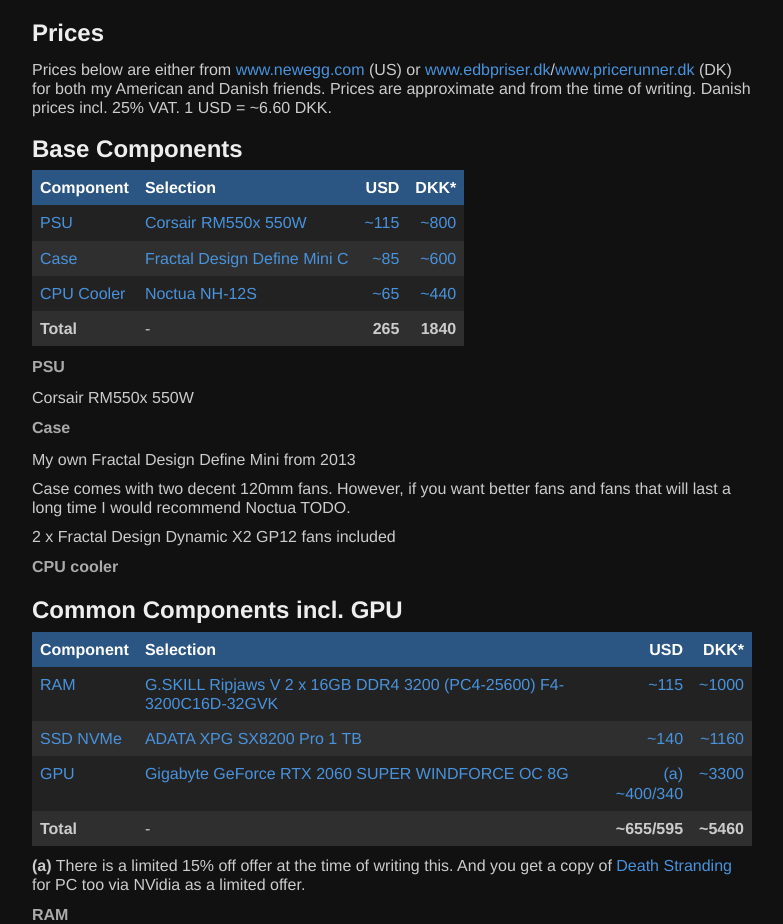
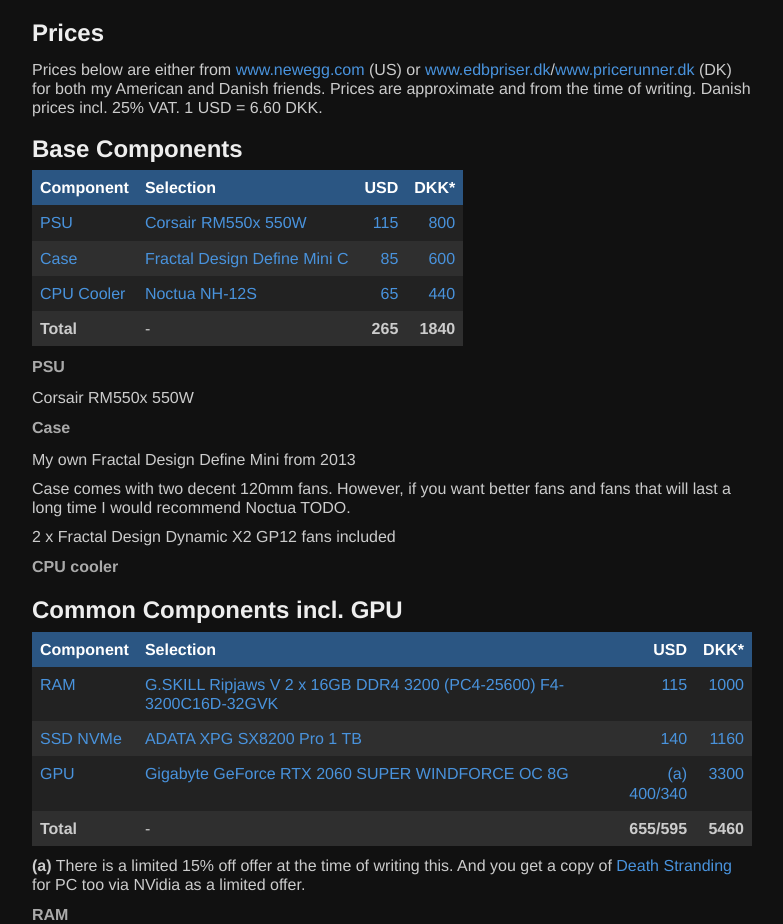
Before and after one commit to nietras/nietras.github.io, a Jekyll site: the page built from _posts/2020-07-01-CorePC-v01.md, in a window 1280 px wide and 1400 px high, scrolled down 1039 px. Shown: the part 199-1123 px from the top of the window, without its empty margins (248-1031 px from the left). Built offline with Jekyll 4.4.1, drawn with Linux system fonts in a browser that asks for light colours; some of the changed text lies outside the part shown.

Commit message:
remove tilde

```diff
--- a/_posts/2020-07-01-CorePC-v01.md
+++ b/_posts/2020-07-01-CorePC-v01.md
@@ -45,16 +45,16 @@
 for both my American and Danish friends.
 Prices are approximate and from the time of writing.
 Danish prices incl. 25% VAT.
-1 USD = ~6.60 DKK.
+1 USD = 6.60 DKK.
 
 
 ## Base Components
 
 |Component      |Selection           |USD    |DKK*    |
 |----------|:-------------------|------:|-------:|
-|[PSU](https://en.wikipedia.org/wiki/ATX#Power_supply) |[Corsair RM550x 550W](https://www.corsair.com/eu/en/Categories/Products/Power-Supply-Units/Power-Supply-Units-Advanced/RMx-Series/p/CP-9020177-EU) | [~115](https://www.newegg.com/corsair-rmx-series-rm550x-cp-9020177-na-550w/p/N82E16817139231)| [~800](https://www.edbpriser.dk/produkt/corsair-rmx-series-rm550x-3149738/?searched=rm500x)|
-|[Case](https://en.wikipedia.org/wiki/Computer_case) |[Fractal Design Define Mini C](https://www.fractal-design.com/products/cases/define/define-mini-c/black/) | [~85](https://www.newegg.com/black-fractal-design-define-mini-c-micro-atx-mini-tower/p/N82E16811352064)| [~600](https://www.pricerunner.dk/pl/186-3663561/Kabinetter/Fractal-Design-Define-Mini-C-Sammenlign-Priser)|
-|[CPU Cooler](https://en.wikipedia.org/wiki/Computer_cooling) |[Noctua NH-12S]()|[~65](https://www.newegg.com/noctua-nh-u12s/p/N82E16835608040)|[~440](https://www.pricerunner.dk/pl/184-3500421/Computer-koeling/Noctua-NH-U12S-Sammenlign-Priser)|
+|[PSU](https://en.wikipedia.org/wiki/ATX#Power_supply) |[Corsair RM550x 550W](https://www.corsair.com/eu/en/Categories/Products/Power-Supply-Units/Power-Supply-Units-Advanced/RMx-Series/p/CP-9020177-EU) | [115](https://www.newegg.com/corsair-rmx-series-rm550x-cp-9020177-na-550w/p/N82E16817139231)| [800](https://www.edbpriser.dk/produkt/corsair-rmx-series-rm550x-3149738/?searched=rm500x)|
+|[Case](https://en.wikipedia.org/wiki/Computer_case) |[Fractal Design Define Mini C](https://www.fractal-design.com/products/cases/define/define-mini-c/black/) | [85](https://www.newegg.com/black-fractal-design-define-mini-c-micro-atx-mini-tower/p/N82E16811352064)| [600](https://www.pricerunner.dk/pl/186-3663561/Kabinetter/Fractal-Design-Define-Mini-C-Sammenlign-Priser)|
+|[CPU Cooler](https://en.wikipedia.org/wiki/Computer_cooling) |[Noctua NH-12S]()|[65](https://www.newegg.com/noctua-nh-u12s/p/N82E16835608040)|[440](https://www.pricerunner.dk/pl/184-3500421/Computer-koeling/Noctua-NH-U12S-Sammenlign-Priser)|
 |**Total** |-|**265**|**1840**|
 
 
@@ -77,10 +77,10 @@
 
 |Component      |Selection           |USD    |DKK*    |
 |----------|:-------------------|------:|-------:|
-|[RAM](https://en.wikipedia.org/wiki/DDR4_SDRAM) |[G.SKILL Ripjaws V 2 x 16GB DDR4 3200 (PC4-25600) F4-3200C16D-32GVK](https://www.gskill.com/product/165/184/1536110922/F4-3200C16D-32GVKRipjaws-VDDR4-3200MHz-CL16-18-18-38-1.35V32GB-(2x16GB)) | [~115](https://www.newegg.com/g-skill-32gb-288-pin-ddr4-sdram/p/N82E16820232091) | [~1000](https://www.edbpriser.dk/produkt/g-skill-ripjaws-v-ddr4-32-gb-2-x-16-gb-dimm-288-pin-3513768/) |
-|[SSD](https://en.wikipedia.org/wiki/Solid-state_drive) [NVMe](https://en.wikipedia.org/wiki/NVM_Express) | [ADATA XPG SX8200 Pro 1 TB](https://www.xpg.com/us/feature/583/) | [~140](https://www.newegg.com/xpg-sx8200-pro-1tb/p/0D9-0017-000W4)| [~1160](https://www.edbpriser.dk/produkt/adata-xpg-sx8200-pro/)|
-|[GPU]() | [Gigabyte GeForce RTX 2060 SUPER WINDFORCE OC 8G](https://www.gigabyte.com/Graphics-Card/GV-N206SWF2OC-8GD-rev-20#kf)| [(a) ~400/340](https://www.newegg.com/gigabyte-geforce-rtx-2060-super-gv-n206swf2oc-8gd/p/N82E16814932174) | [~3300](https://www.edbpriser.dk/produkt/gigabyte-geforce-rtx-2060-super-windforce-oc-8g/)|
-|**Total** |-|**~655/595**|**~5460**|
+|[RAM](https://en.wikipedia.org/wiki/DDR4_SDRAM) |[G.SKILL Ripjaws V 2 x 16GB DDR4 3200 (PC4-25600) F4-3200C16D-32GVK](https://www.gskill.com/product/165/184/1536110922/F4-3200C16D-32GVKRipjaws-VDDR4-3200MHz-CL16-18-18-38-1.35V32GB-(2x16GB)) | [115](https://www.newegg.com/g-skill-32gb-288-pin-ddr4-sdram/p/N82E16820232091) | [1000](https://www.edbpriser.dk/produkt/g-skill-ripjaws-v-ddr4-32-gb-2-x-16-gb-dimm-288-pin-3513768/) |
+|[SSD](https://en.wikipedia.org/wiki/Solid-state_drive) [NVMe](https://en.wikipedia.org/wiki/NVM_Express) | [ADATA XPG SX8200 Pro 1 TB](https://www.xpg.com/us/feature/583/) | [140](https://www.newegg.com/xpg-sx8200-pro-1tb/p/0D9-0017-000W4)| [1160](https://www.edbpriser.dk/produkt/adata-xpg-sx8200-pro/)|
+|[GPU]() | [Gigabyte GeForce RTX 2060 SUPER WINDFORCE OC 8G](https://www.gigabyte.com/Graphics-Card/GV-N206SWF2OC-8GD-rev-20#kf)| [(a) 400/340](https://www.newegg.com/gigabyte-geforce-rtx-2060-super-gv-n206swf2oc-8gd/p/N82E16814932174) | [3300](https://www.edbpriser.dk/produkt/gigabyte-geforce-rtx-2060-super-windforce-oc-8g/)|
+|**Total** |-|**655/595**|**5460**|
 
 **(a)** There is a limited 15% off offer at the time of writing this.
         And you get a copy of [Death Stranding](https://en.wikipedia.org/wiki/Death_Stranding) for PC too via NVidia as a limited offer.
@@ -104,9 +104,9 @@
 
 |Component      |Selection           |USD    |DKK*    |
 |----------|:-------------------|------:|-------:|
-|[CPU]() | [AMD Ryzen™ 7 3700X](https://www.amd.com/en/products/cpu/amd-ryzen-7-3700x) | [(a) ~260](https://www.newegg.com/amd-ryzen-7-3700x/p/N82E16819113567)| [~2400](https://www.edbpriser.dk/produkt/amd-ryzen-7-3700x-3-6-ghz-processor/?searched=3700X)|
-|[Motherboard]() | [Gigabyte B550M DS3H](https://www.gigabyte.com/Motherboard/B550M-DS3H-rev-10#kf) | [~95](https://www.newegg.com/gigabyte-b550m-ds3h/p/N82E16813145210)| [~800](https://www.edbpriser.dk/produkt/gigabyte-b550m-ds3h)|
-|**Total** |-|**~355**|**~3200**|
+|[CPU]() | [AMD Ryzen™ 7 3700X](https://www.amd.com/en/products/cpu/amd-ryzen-7-3700x) | [(a) 260](https://www.newegg.com/amd-ryzen-7-3700x/p/N82E16819113567)| [2400](https://www.edbpriser.dk/produkt/amd-ryzen-7-3700x-3-6-ghz-processor/?searched=3700X)|
+|[Motherboard]() | [Gigabyte B550M DS3H](https://www.gigabyte.com/Motherboard/B550M-DS3H-rev-10#kf) | [95](https://www.newegg.com/gigabyte-b550m-ds3h/p/N82E16813145210)| [800](https://www.edbpriser.dk/produkt/gigabyte-b550m-ds3h)|
+|**Total** |-|**355**|**3200**|
 
 **(a)** Includes AMD Assassin's Creed Valhalla for PC with purchase as a limited offer
 
@@ -127,9 +127,9 @@
 
 |Component      |Selection           |USD    |DKK*    |
 |----------|:-------------------|------:|-------:|
-|[CPU]() |[Intel i7-10700](https://ark.intel.com/content/www/us/en/ark/products/199316/intel-core-i7-10700-processor-16m-cache-up-to-4-80-ghz.html) | [~320](https://www.newegg.com/intel-core-i7-10700-core-i7-10th-gen/p/N82E16819118126)| [~2700](https://www.pricerunner.dk/pl/40-5202251/CPU/Intel-Core-i7-10700-2-9GHz-Socket-1200-Box-Sammenlign-Priser)|
-|[Motherboard]() | [Gigabyte B460M DS3H](https://www.gigabyte.com/Motherboard/B460M-DS3H-rev-10)| [~70](https://www.newegg.com/gigabyte-ultra-durable-b460m-ds3h/p/N82E16813145206) | [~645](https://www.pricerunner.dk/pl/35-5214751/Bundkort/Gigabyte-B460M-DS3H-Sammenlign-Priser) |
-|**Total** |-|**~390**|**~3345**|
+|[CPU]() |[Intel i7-10700](https://ark.intel.com/content/www/us/en/ark/products/199316/intel-core-i7-10700-processor-16m-cache-up-to-4-80-ghz.html) | [320](https://www.newegg.com/intel-core-i7-10700-core-i7-10th-gen/p/N82E16819118126)| [2700](https://www.pricerunner.dk/pl/40-5202251/CPU/Intel-Core-i7-10700-2-9GHz-Socket-1200-Box-Sammenlign-Priser)|
+|[Motherboard]() | [Gigabyte B460M DS3H](https://www.gigabyte.com/Motherboard/B460M-DS3H-rev-10)| [70](https://www.newegg.com/gigabyte-ultra-durable-b460m-ds3h/p/N82E16813145206) | [645](https://www.pricerunner.dk/pl/35-5214751/Bundkort/Gigabyte-B460M-DS3H-Sammenlign-Priser) |
+|**Total** |-|**390**|**3345**|
 
 To be fair we should be using the [i7-10700F](https://ark.intel.com/content/www/us/en/ark/products/199318/intel-core-i7-10700f-processor-16m-cache-up-to-4-80-ghz.html)
 without [iGPU](https://en.wikipedia.org/wiki/Graphics_processing_unit#Integrated_graphics) when comparing to
```
